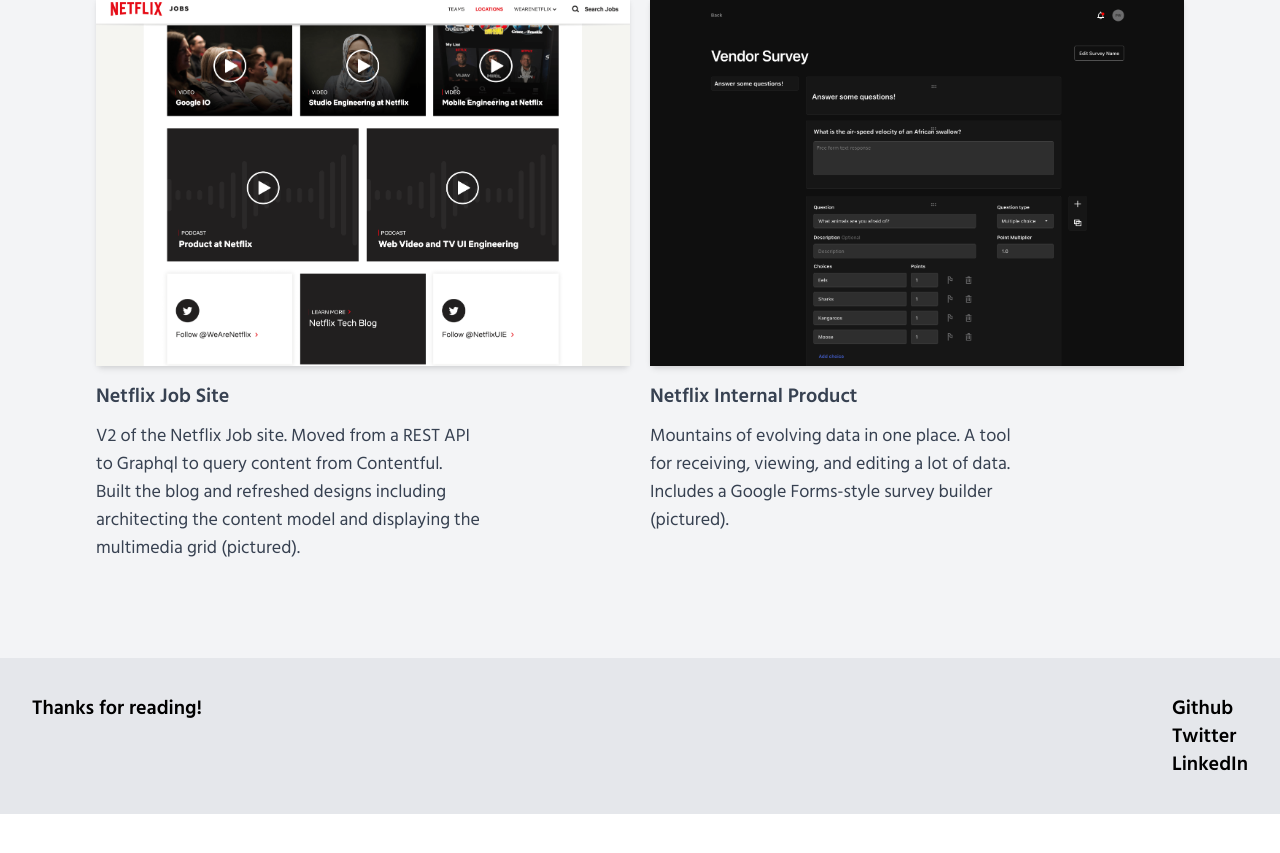
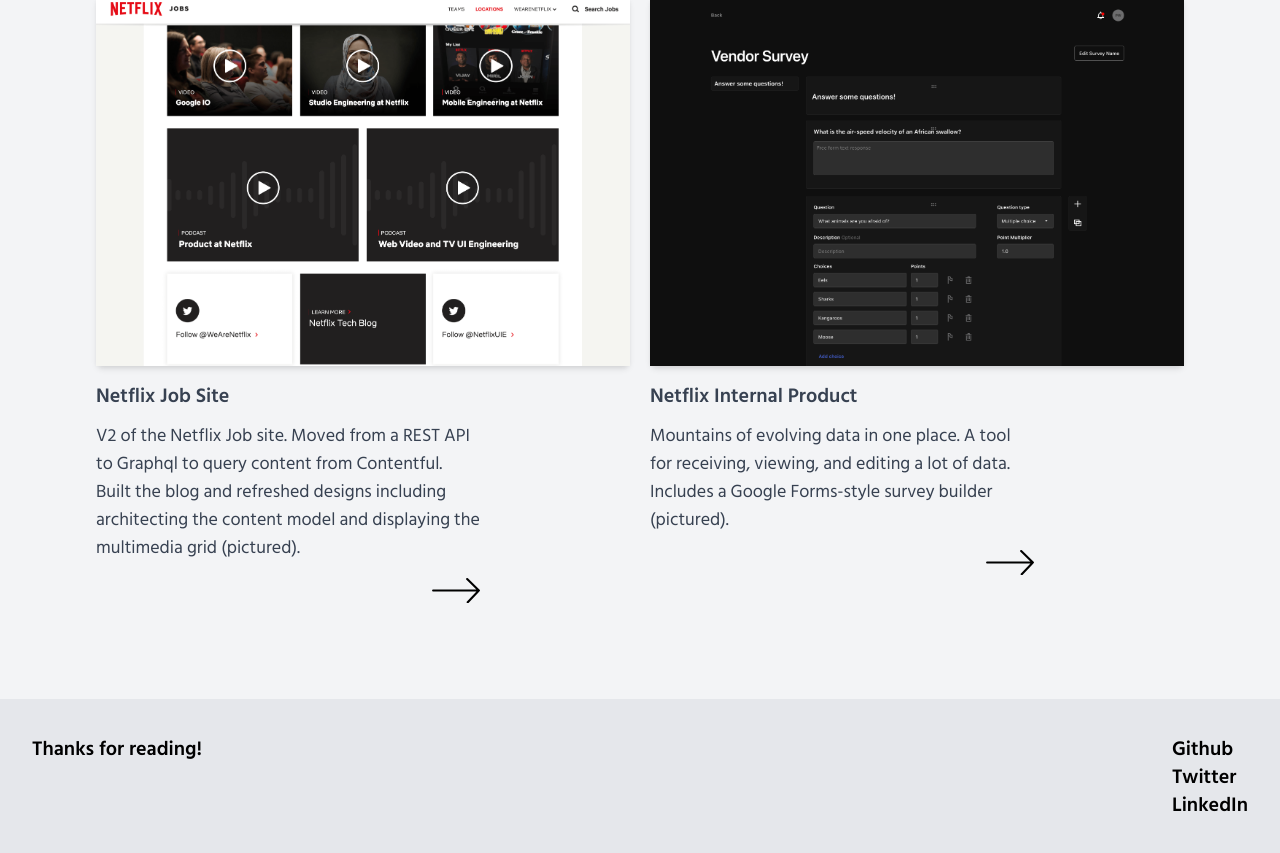
Before and after one commit to paigecwilley/paigecwilley.com, a Next.js app: page / in a window 1280 px wide. Shown: the part 1328-2181 px from the top of the page. Before the commit the page ends 2142 px from the top, so only its background shows below. Built offline with nearby package versions, Linux system fonts and the light colour scheme; what @tailwindcss/typography would draw is missing.

Commit message:
maybe making styles tighter

```diff
--- a/src/components/HomeWork/index.js
+++ b/src/components/HomeWork/index.js
@@ -1,5 +1,6 @@
 import React, { useState } from "react";
 import Image from "next/image";
+import Link from "next/link";
 
 const WorkList = [
   {
@@ -10,6 +11,7 @@
       "V2 of the Netflix Job site. Moved from a REST API to Graphql to query content from Contentful. Built the blog and refreshed designs including architecting the content model and displaying the multimedia grid (pictured).",
     stack: ["NextJS", "Contentful", "Apollo Graphql"],
     type: "Front-end",
+    link: "/work/netflix-jobsite",
   },
 
   {
@@ -20,10 +22,11 @@
       "Mountains of evolving data in one place. A tool for receiving, viewing, and editing a lot of data. Includes a Google Forms-style survey builder (pictured).",
     stack: ["NextJS", "Apollo Graphql", "Postgres", "Typescript"],
     type: "Front-end",
+    link: "/work/netflix-internal-tool",
   },
 ];
 
-const WorkBlock = ({ image, headline, paragraph, type, stack }) => (
+const WorkBlock = ({ image, headline, paragraph, link }) => (
   <div className="lg:w-1/2 lg:first:mr-5 text-gray-700">
     <div
       className="rounded-md shadow-md relative w-full mb-4"
@@ -31,24 +34,30 @@
     >
       <Image src={image} layout="fill" objectFit="cover" />
     </div>
-    <div className="mb-4">
+    <div className="mb-4 flex flex-col max-w-sm">
       <h3 className="mb-3 text-gray-700 font-semibold">{headline}</h3>
-      <p className="text-gray-700 max-w-sm">{paragraph}</p>
+      <p className="text-gray-700 max-w-sm mb-4">{paragraph}</p>
+      <div className="w-12 self-end max-w-sm cursor-pointer hover:scale-110">
+        <Link href={link} className="cursor-pointer">
+          <svg
+            viewBox="0 0 629 332"
+            xmlns="http://www.w3.org/2000/svg"
+            fillRule="evenodd"
+            clipRule="evenodd"
+            strokeLinecap="round"
+            strokeLinejoin="round"
+            strokeMiterlimit={1.5}
+          >
+            <path
+              d="M14.548 163h599.914L460.865 14.408 614.462 163 468.216 317.153"
+              fill="none"
+              stroke="#000"
+              strokeWidth={27.74}
+            />
+          </svg>
+        </Link>
+      </div>
     </div>
-    {/* <div className="inline-grid grid-cols-2 gap-5 mb-8 lg:mb-0">
-      <div>
-        <p className="font-semibold">Type</p>
-        <p>{type}</p>
-      </div>
-      <div>
-        <p className="font-semibold">Stack</p>
-        <ul>
-          {stack.map((stackTech) => (
-            <li key={stackTech}>{stackTech}</li>
-          ))}
-        </ul>
-      </div>
-    </div> */}
   </div>
 );
 
--- /dev/null
+++ b/src/components/Icons/icons.js
@@ -0,0 +1,3 @@
+const icons = {
+  arrow: "",
+};
--- a/src/components/ProjectDetail/ImageRundown.js
+++ b/src/components/ProjectDetail/ImageRundown.js
@@ -10,9 +10,8 @@
             set.orientation === "left" ? "lg:flex-row" : "lg:flex-row-reverse"
           }`}
         >
-          {console.log("paragraphW", set.paragraphW)}
           <div
-            className={`bg-gray-300 rounded-lg p-9 shadow-md ${
+            className={`bg-gray-50 rounded-lg p-9 shadow-md ${
               set.orientation === "left" ? "lg:mr-4" : "lg:ml-4"
             } w-full mb-4 lg:mb-0 ${set.paragraphW}`}
           >
--- a/src/components/ProjectDetail/NFJobsDetail.js
+++ b/src/components/ProjectDetail/NFJobsDetail.js
@@ -1,8 +1,17 @@
 import React, { useState } from "react";
-import Image from "next/image";
 import Overview from "./Overview";
 import ImageRundown from "./ImageRundown";
 import ImageCreator from "./ProjectImageCreator";
+
+const GraphqlOverview = (
+  <p>
+    V1 of this project originally used the Contentful REST API. I started work
+    on V2 using that API. Partway through the project, the team decided the
+    complexities of working with the more complex content could benefit from
+    using Graphql. I moved all the content-based pages over to Graphql, and it
+    definitely made iterating on the new design faster and cleaner.
+  </p>
+);
 
 const imageSets = [
   {
@@ -15,7 +24,7 @@
     imageSetup: (
       <ImageCreator
         imageUrl="/static/images/netflix_blog.png"
-        height="h-60 lg:h-96"
+        height="h-60 lg:h-108"
       />
     ),
   },
@@ -29,21 +38,22 @@
     imageSetup: (
       <ImageCreator
         imageUrl="/static/images/netflix_grid.png"
-        height="h-60 lg:h-96"
+        height="h-60 lg:h-108"
       />
     ),
   },
   {
     image: "/static/images/netflix_jobs_teams.png",
     title: "Moving to Graphql",
-    paragraph:
-      "V1 of this project originally used the Contentful REST API. I started work on V2 using that API. Partway through the project, the team decided the complexities of working with the more complex content could benefit from using Graphql. I moved all the content-based pages over to Graphql, and it definitely made iterating on the new design faster and cleaner.",
+
+    paragraph: GraphqlOverview,
+
     orientation: "left",
     paragraphW: "lg:w-1/3",
     imageSetup: (
       <ImageCreator
         imageUrl="/static/images/netflix_jobs_locations.png"
-        height="h-60 lg:h-96"
+        height="h-60 lg:h-108"
       />
     ),
   },
@@ -66,6 +76,7 @@
           "Styled-Components",
           "Apollo Graphql",
           "Contentful",
+          "Typescript",
         ]}
         newThings={null}
       />
--- a/src/components/ProjectDetail/Overview.js
+++ b/src/components/ProjectDetail/Overview.js
@@ -17,7 +17,7 @@
           <h3 className="text-gray-700 font-semibold">Stack</h3>
           <ul>
             {stack.map((stackItem) => (
-              <li className="font-semibold" key={stackItem}>
+              <li className="font-semibold text-red-400" key={stackItem}>
                 {stackItem}
               </li>
             ))}
```
Also changed, not shown: src/components/Icons/index.js (added), src/components/ProjectDetail/ImageOverview.js (added).
